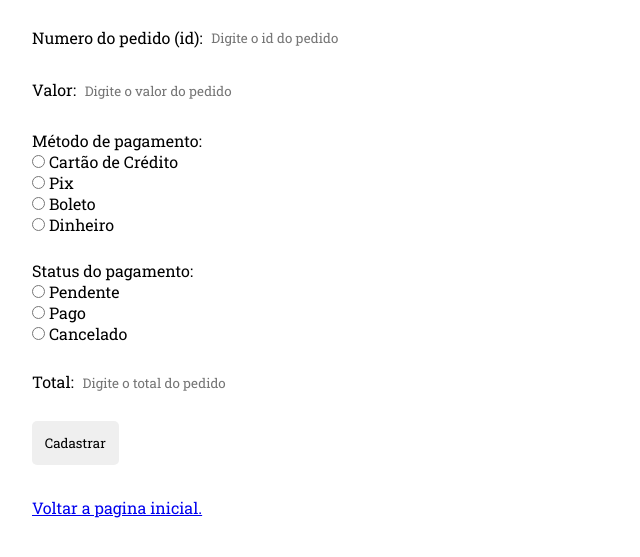
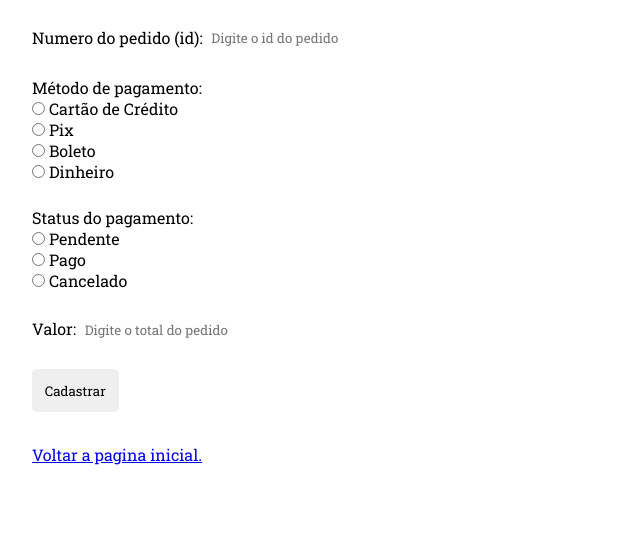
Before and after one commit to matheuspontes01/banco-de-dados, a Django app: page /verificar-pagamento/ in a window 1280 px wide. Shown: the part 85-642 px from the top of the page, without its empty margins (0-640 px from the left). Run offline with Django 5.2, Linux system fonts and the light colour scheme.

Commit message:
Corrigindo a pagina verificar_pagamento

```diff
--- a/demo/vendas/templates/vendas/verificar_pagamento.html
+++ b/demo/vendas/templates/vendas/verificar_pagamento.html
@@ -22,10 +22,6 @@
                     <input type="text" id="p15" name="pergunta15" placeholder="Digite o id do pedido">
                 </div>
                 <div class="campo">
-                    <label for="p16">Valor:</label>
-                    <input type="text" id="p16" name="pergunta16" placeholder="Digite o valor do pedido">
-                </div>
-                <div class="campo">
                     <label for="p17">Método de pagamento:</label><br>
                     <input type="radio" id="p17a" name="pergunta17" value="Cartao de Credito">
                     <label for="p17a">Cartão de Crédito</label><br>
@@ -46,7 +42,7 @@
                     <label for="p18c">Cancelado</label><br>
                 </div>
                 <div class="campo">
-                    <label for="p19">Total:</label>
+                    <label for="p19">Valor:</label>
                     <input type="text" id="p19" name="pergunta19" placeholder="Digite o total do pedido">
                 </div>
             </form>
--- a/interface/verificar_pagamento.html
+++ b/interface/verificar_pagamento.html
@@ -16,10 +16,6 @@
                 <div class="campo">
                     <label for="p15">Numero do pedido (id):</label>
                     <input type="text" id="p15" name="pergunta15" placeholder="Digite o id do pedido">
-                </div>
-                <div class="campo">
-                    <label for="p16">Valor:</label>
-                    <input type="text" id="p16" name="pergunta16" placeholder="Digite o valor do pedido">
                 </div>
                 <div class="campo">
                     <label for="p17">Método de pagamento:</label><br>
@@ -42,7 +38,7 @@
                     <label for="p18c">Cancelado</label><br>
                 </div>
                 <div class="campo">
-                    <label for="p19">Total:</label>
+                    <label for="p19">Valor:</label>
                     <input type="text" id="p19" name="pergunta19" placeholder="Digite o total do pedido">
                 </div>
             </form>
```
